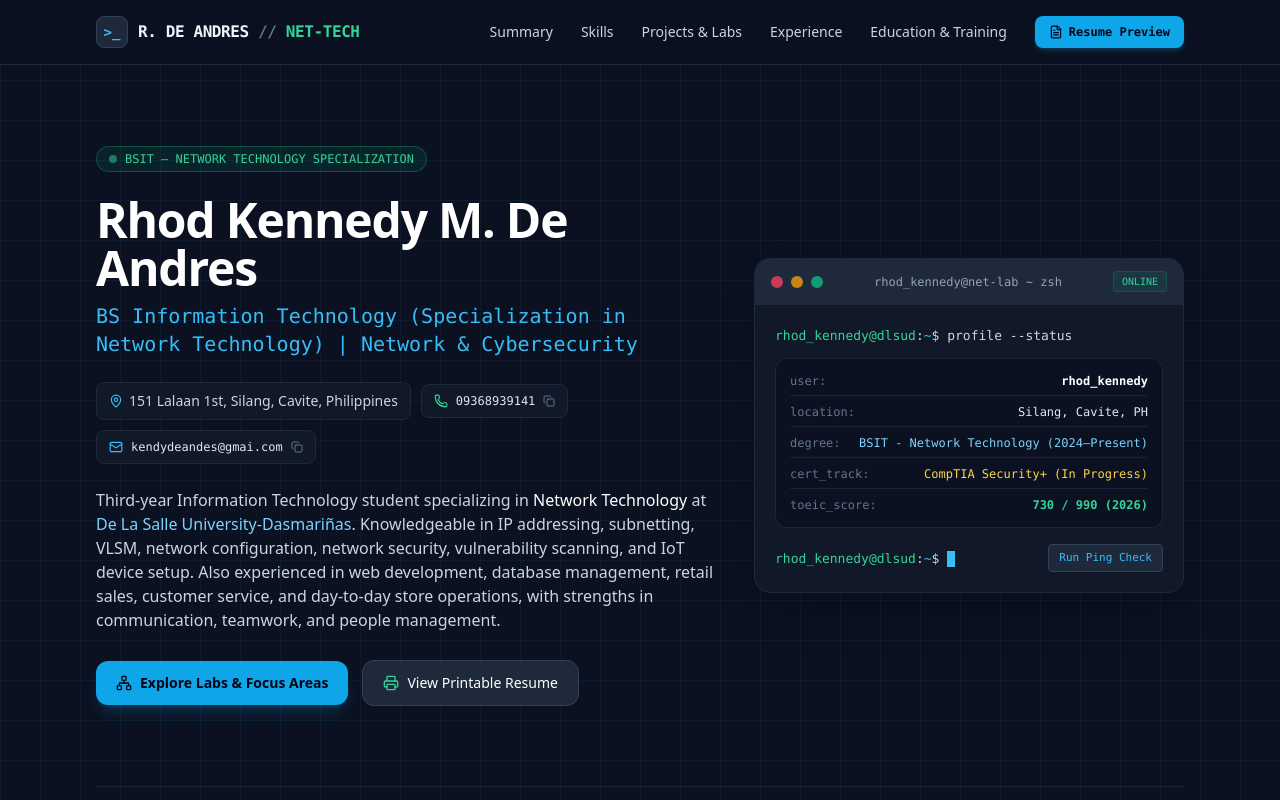
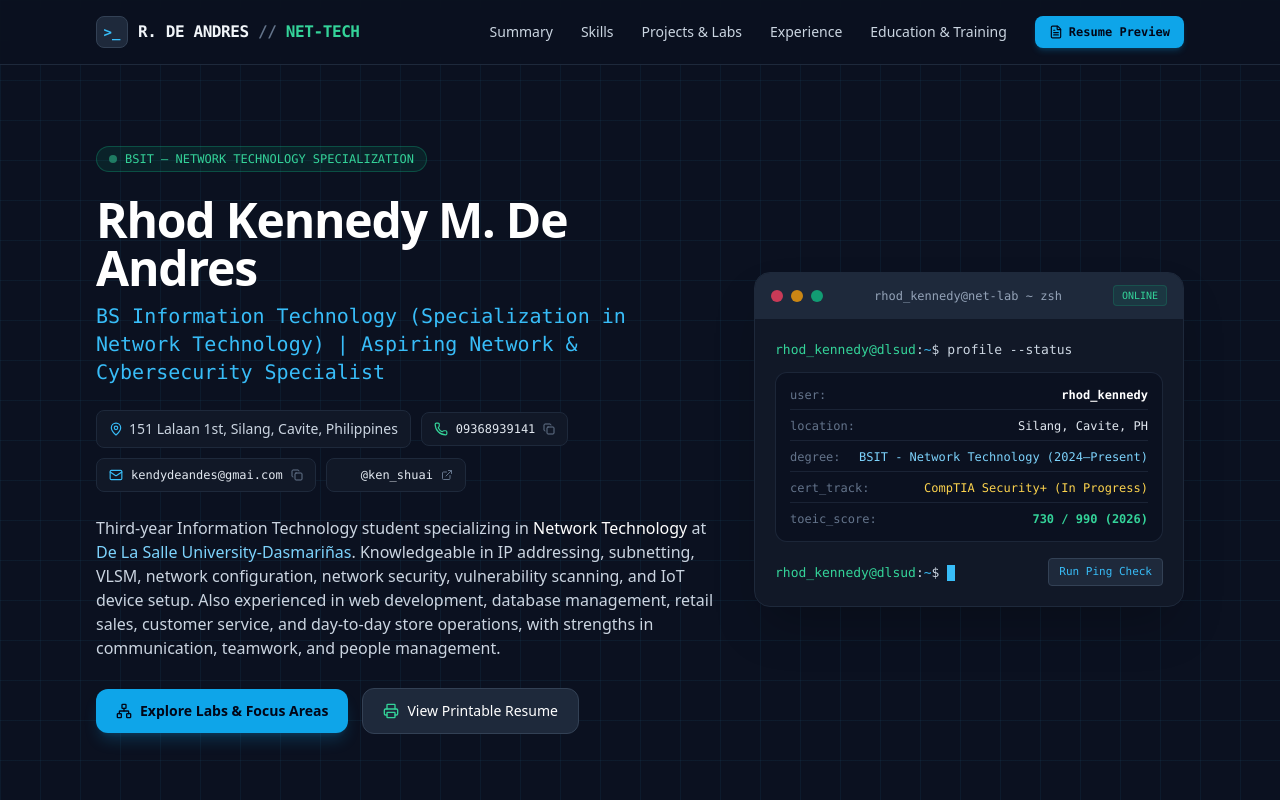
Before and after one commit to kendy-123456/ken-portfolio, a plain HTML site: page index.html in a window 1280 px wide. Shown: the top 800 px of the page. Drawn offline with nearby package versions, Linux system fonts and the light colour scheme.

Commit message:
Update index.html

```diff
--- a/index.html
+++ b/index.html
@@ -84,7 +84,7 @@
                             Rhod Kennedy M. De Andres
                         </h1>
                         <h2 class="text-base sm:text-xl font-mono font-medium text-sky-400">
-                            BS Information Technology (Specialization in Network Technology) | Network &amp; Cybersecurity
+                            BS Information Technology (Specialization in Network Technology) | Aspiring Network &amp; Cybersecurity Specialist
                         </h2>
                     </div>
 
@@ -106,6 +106,12 @@
                             <span>kendydeandes@gmai.com</span>
                             <i data-lucide="copy" class="w-3 h-3 text-slate-500"></i>
                         </button>
+
+                        <a href="https://www.instagram.com/ken_shuai/" target="_blank" rel="noopener noreferrer" class="inline-flex items-center gap-2 px-3 py-2 rounded-lg bg-[#111827] hover:bg-[#1E293B] border border-slate-800 hover:border-pink-500/40 font-mono text-xs text-slate-200 transition-all" aria-label="Visit Instagram profile">
+                            <i data-lucide="instagram" class="w-3.5 h-3.5 text-pink-400"></i>
+                            <span>@ken_shuai</span>
+                            <i data-lucide="external-link" class="w-3 h-3 text-slate-500"></i>
+                        </a>
                     </div>
 
                     <!-- Professional Summary Paragraph -->
@@ -701,6 +707,11 @@
                         <i data-lucide="mail" class="w-3.5 h-3.5 text-sky-400"></i>
                         kendydeandes@gmai.com
                     </button>
+                    <a href="https://www.instagram.com/ken_shuai/" target="_blank" rel="noopener noreferrer" class="inline-flex items-center gap-2 px-3.5 py-2.5 rounded-xl bg-[#111827] hover:bg-[#1E293B] border border-slate-800 hover:border-pink-500/40 font-mono text-xs text-slate-200 transition-all">
+                        <i data-lucide="instagram" class="w-3.5 h-3.5 text-pink-400"></i>
+                        @ken_shuai
+                        <i data-lucide="external-link" class="w-3 h-3 text-slate-500"></i>
+                    </a>
                     <button onclick="openResumeModal()" class="inline-flex items-center gap-2 px-4 py-2.5 rounded-xl bg-sky-500 hover:bg-sky-400 text-slate-950 font-semibold text-xs transition-all">
                         <i data-lucide="file-text" class="w-4 h-4"></i>
                         Resume Preview
@@ -763,6 +774,7 @@
                             <p><strong class="text-slate-800">Address:</strong> 151 Lalaan 1st, Silang, Cavite, Philippines</p>
                             <p><strong class="text-slate-800">Phone:</strong> 09368939141</p>
                             <p><strong class="text-slate-800">Email:</strong> kendydeandes@gmai.com</p>
+                            <p><strong class="text-slate-800">Instagram:</strong> instagram.com/ken_shuai</p>
                         </div>
                     </div>
 
```
